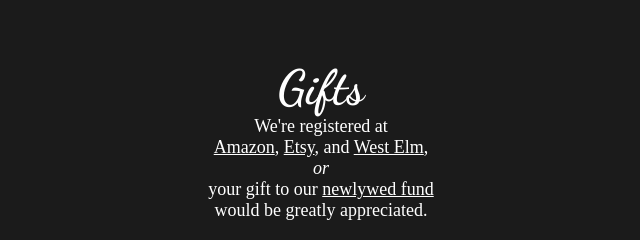
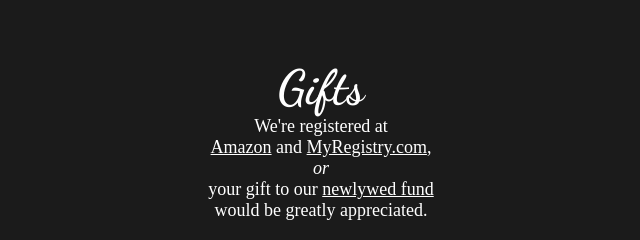
Before and after one commit to joshingmachine/wedding-site, a website: page src/index.html in a window 1280 px wide. Shown: the part 3460-3700 px from the top of the page, 319-959 px from the left. Drawn offline with Linux system fonts and the light colour scheme.

Commit message:
Swap registries out and in

```diff
--- a/src/index.html
+++ b/src/index.html
@@ -72,7 +72,7 @@
                 <div>
                     <h2>Gifts</h2>
                     <span>We're registered at</span><br>
-                    <span><a href="$AMAZON_REGISTRY_URL" rel="noopener noreferrer" target="_blank">Amazon</a>, <a href="$ETSY_REGISTRY_URL" rel="noopener noreferrer" target="_blank">Etsy</a>, and <a href="$WEST_ELM_REGISTRY_URL" rel="noopener noreferrer" target="_blank">West Elm</a>,</span><br>
+                    <span><a href="$AMAZON_REGISTRY_URL" rel="noopener noreferrer" target="_blank">Amazon</a> and <a href="$MY_REGISTRY_URL" rel="noopener noreferrer" target="_blank">MyRegistry.com</a>,</span><br>
                     <span><i>or</i></span><br>
                     <span>your gift to our <a href="$NEWLYWED_FUND_URL" rel="noopener noreferrer" target="_blank">newlywed fund</a></span><br>
                     <span>would be greatly appreciated.</span>
```
Also changed, not shown: 1 other file.
